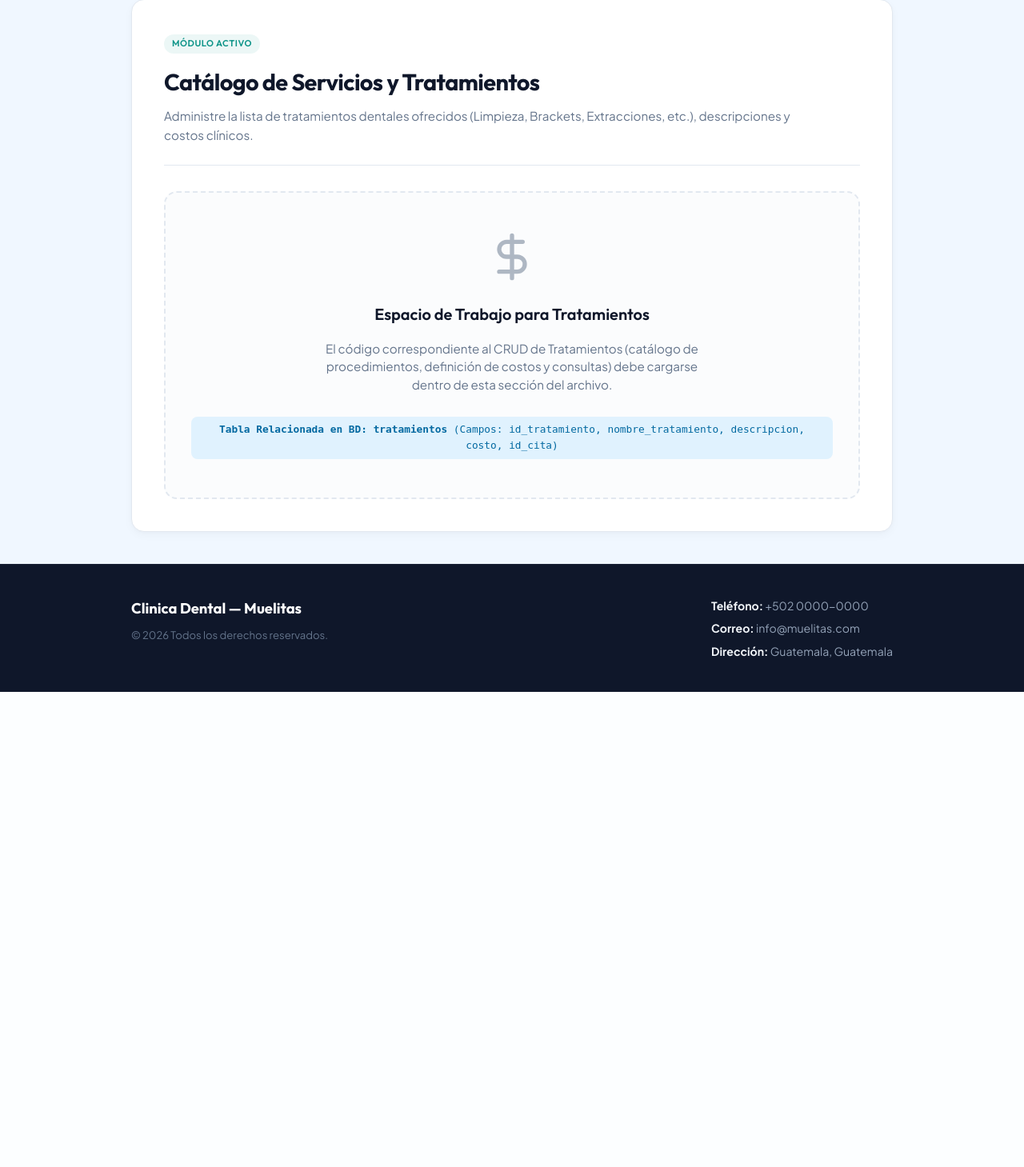
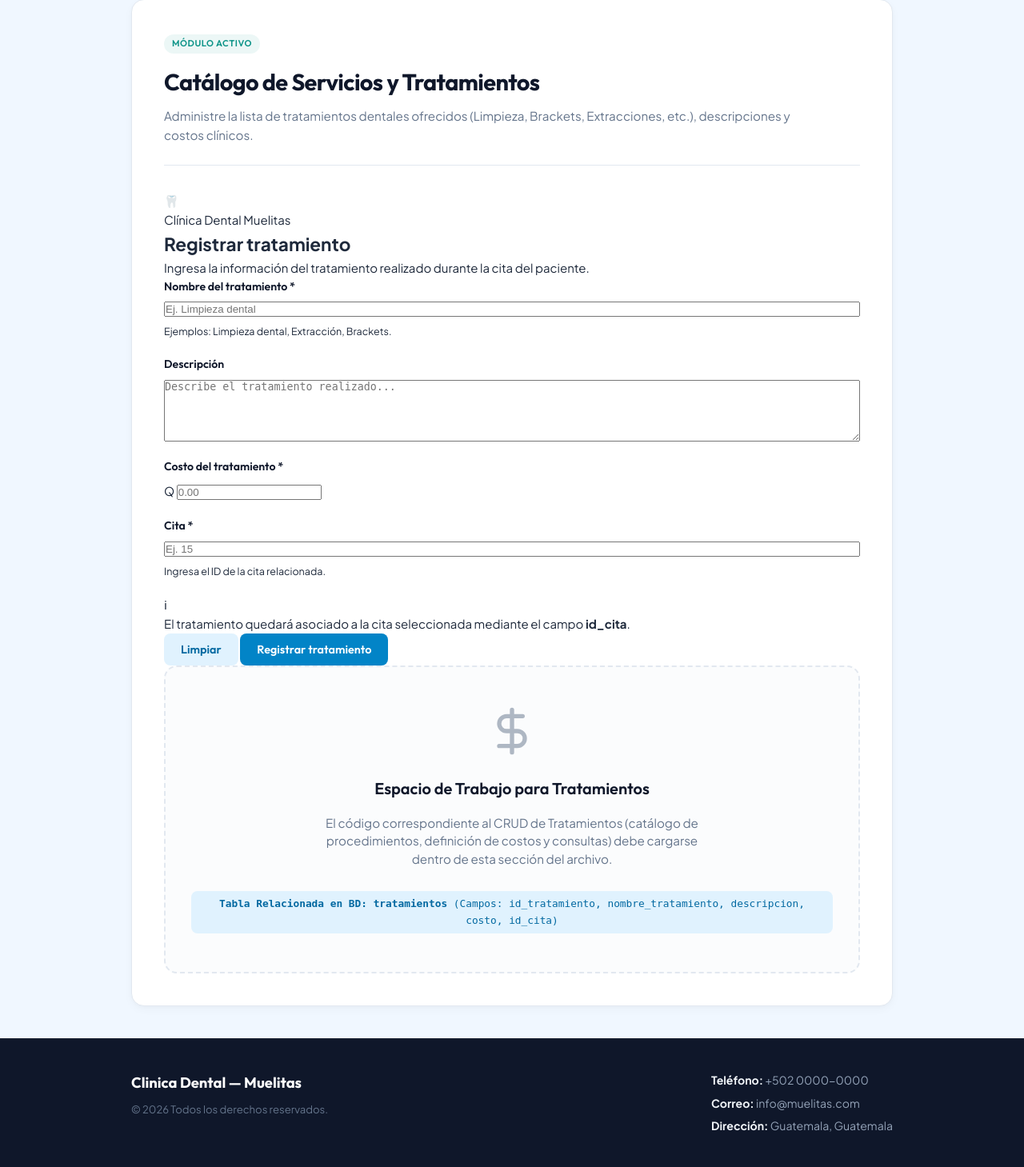
Before and after one commit to martir5913/Clinica_Muelitas, a PHP site: page /tratamientos.php in a window 1280 px wide. Shown: the part 112-1571 px from the top of the page at 80% size. Before the commit the page ends 977 px from the top, so only its background shows below. Run offline with PHP 8.4, Linux system fonts and the light colour scheme.

Commit message:
Modifique la estructura en el archivo tratamiento php

```diff
--- a/tratamientos.php
+++ b/tratamientos.php
@@ -12,15 +12,182 @@ include 'header.php';
             <p class="module-subtitle">Administre la lista de tratamientos dentales ofrecidos (Limpieza, Brackets, Extracciones, etc.), descripciones y costos clínicos.</p>
         </header>
 
-        <!-- =========================================================================
-             INICIO DEL CONTENIDO ESPECÍFICO (BODY DEL MÓDULO)
-             =========================================================================
-             INSTRUCCIONES DE INTEGRACIÓN:
-             Aquí se debera cargar el código para borrar comentarios:
-             1. El formulario de Creación y Edición de Tratamientos (nombre_tratamiento, descripción, costo, id_cita)
-             2. La lista de precios y catálogo de tratamientos con buscador.
-             3. La lógica de conexión a la base de datos (SELECT, INSERT, UPDATE, DELETE).
-             ========================================================================= -->
+<!DOCTYPE html>
+<html lang="es">
+<head>
+    <meta charset="UTF-8">
+    <meta name="viewport" content="width=device-width, initial-scale=1.0">
+
+    <title>Registrar Tratamiento | Clínica Dental Muelitas</title>
+
+    <link rel="stylesheet" href="css/tratamientos.css">
+
+    <link rel="preconnect" href="https://fonts.googleapis.com">
+    <link rel="preconnect" href="https://fonts.gstatic.com" crossorigin>
+
+    <link href="https://fonts.googleapis.com/css2?family=Outfit:wght@300;400;500;600;700&family=Plus+Jakarta+Sans:wght@300;400;500;600;700&display=swap" rel="stylesheet">
+</head>
+
+<body>
+
+    <main class="page-container">
+
+        <section class="form-card">
+
+            <!-- Encabezado -->
+            <div class="form-header">
+
+                <div class="icon-container">
+                    🦷
+                </div>
+
+                <div>
+                    <span class="form-subtitle">
+                        Clínica Dental Muelitas
+                    </span>
+
+                    <h1>
+                        Registrar tratamiento
+                    </h1>
+
+                    <p>
+                        Ingresa la información del tratamiento realizado
+                        durante la cita del paciente.
+                    </p>
+                </div>
+
+            </div>
+
+            <!-- Formulario -->
+            <form action="guardar_tratamiento.php" method="POST">
+
+                <div class="form-grid">
+
+                    <!-- Nombre del tratamiento -->
+                    <div class="form-group full-width">
+
+                        <label for="nombre_tratamiento">
+                            Nombre del tratamiento
+                            <span>*</span>
+                        </label>
+
+                        <input
+                            type="text"
+                            id="nombre_tratamiento"
+                            name="nombre_tratamiento"
+                            placeholder="Ej. Limpieza dental"
+                            maxlength="150"
+                            required
+                        >
+
+                        <small>
+                            Ejemplos: Limpieza dental, Extracción, Brackets.
+                        </small>
+
+                    </div>
+
+
+                    <!-- Descripción -->
+                    <div class="form-group full-width">
+
+                        <label for="descripcion">
+                            Descripción
+                        </label>
+
+                        <textarea
+                            id="descripcion"
+                            name="descripcion"
+                            rows="5"
+                            placeholder="Describe el tratamiento realizado..."
+                        ></textarea>
+
+                    </div>
+
+
+                    <!-- Costo -->
+                    <div class="form-group">
+
+                        <label for="costo">
+                            Costo del tratamiento
+                            <span>*</span>
+                        </label>
+
+                        <div class="input-money">
+
+                            <span>Q</span>
+
+                            <input
+                                type="number"
+                                id="costo"
+                                name="costo"
+                                placeholder="0.00"
+                                min="0"
+                                step="0.01"
+                                required
+                            >
+
+                        </div>
+
+                    </div>
+
+
+                    <!-- ID Cita -->
+                    <div class="form-group">
+
+                        <label for="id_cita">
+                            Cita
+                            <span>*</span>
+                        </label>
+
+                        <input
+                            type="number"
+                            id="id_cita"
+                            name="id_cita"
+                            placeholder="Ej. 15"
+                            min="1"
+                            required
+                        >
+
+                        <small>
+                            Ingresa el ID de la cita relacionada.
+                        </small>
+
+                    </div>
+
+                </div>
+
+
+                <!-- Información -->
+                <div class="info-box">
+
+                    <div class="info-icon">
+                        ℹ
+                    </div>
+
+                    <p>
+                        El tratamiento quedará asociado a la cita
+                        seleccionada mediante el campo <strong>id_cita</strong>.
+                    </p>
+
+                </div>
+
+
+                <!-- Botones -->
+                <div class="form-actions">
+
+                    <button
+                        type="reset"
+                        class="btn btn-secondary">
+                        Limpiar
+                    </button>
+
+                    <button
+                        type="submit"
+                        class="btn btn-primary">
+                        Registrar tratamiento
+                    </button>
+
+                </div>
 
         <div class="placeholder-card">
             <div class="placeholder-icon">
```
